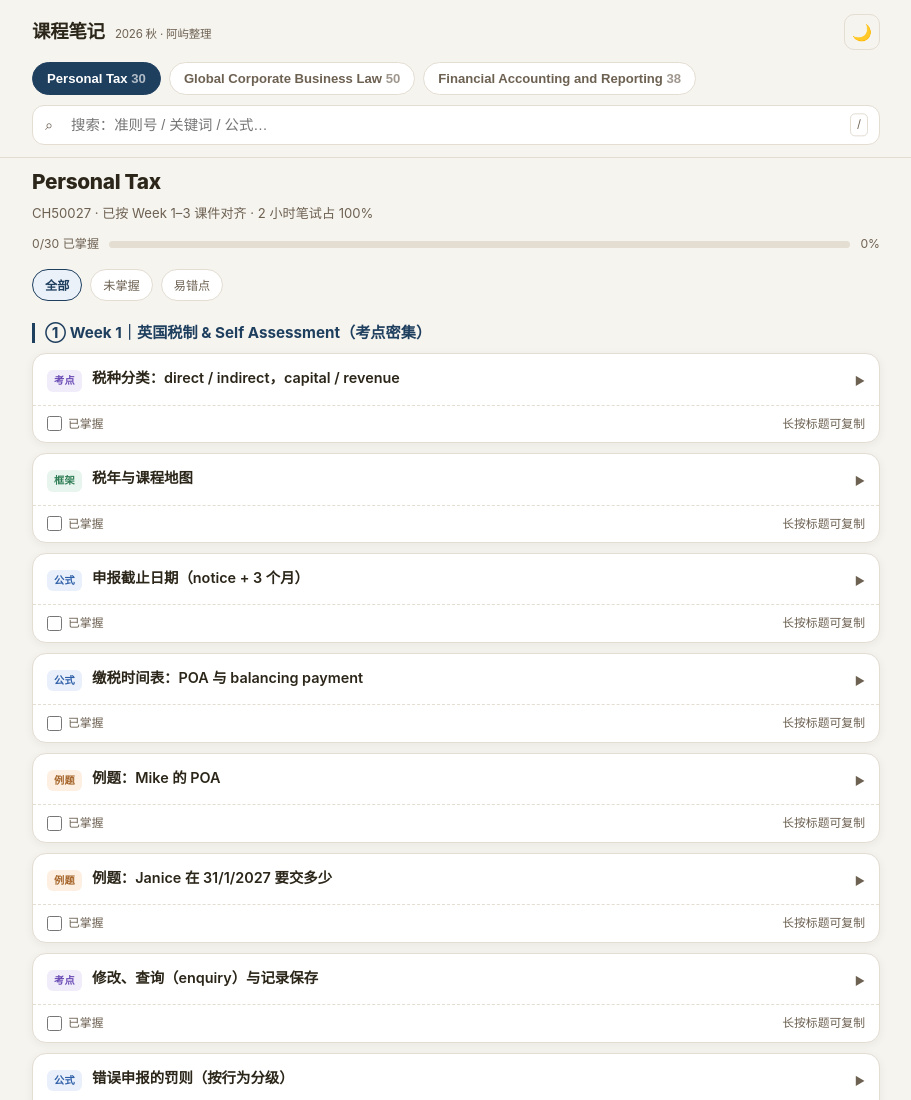
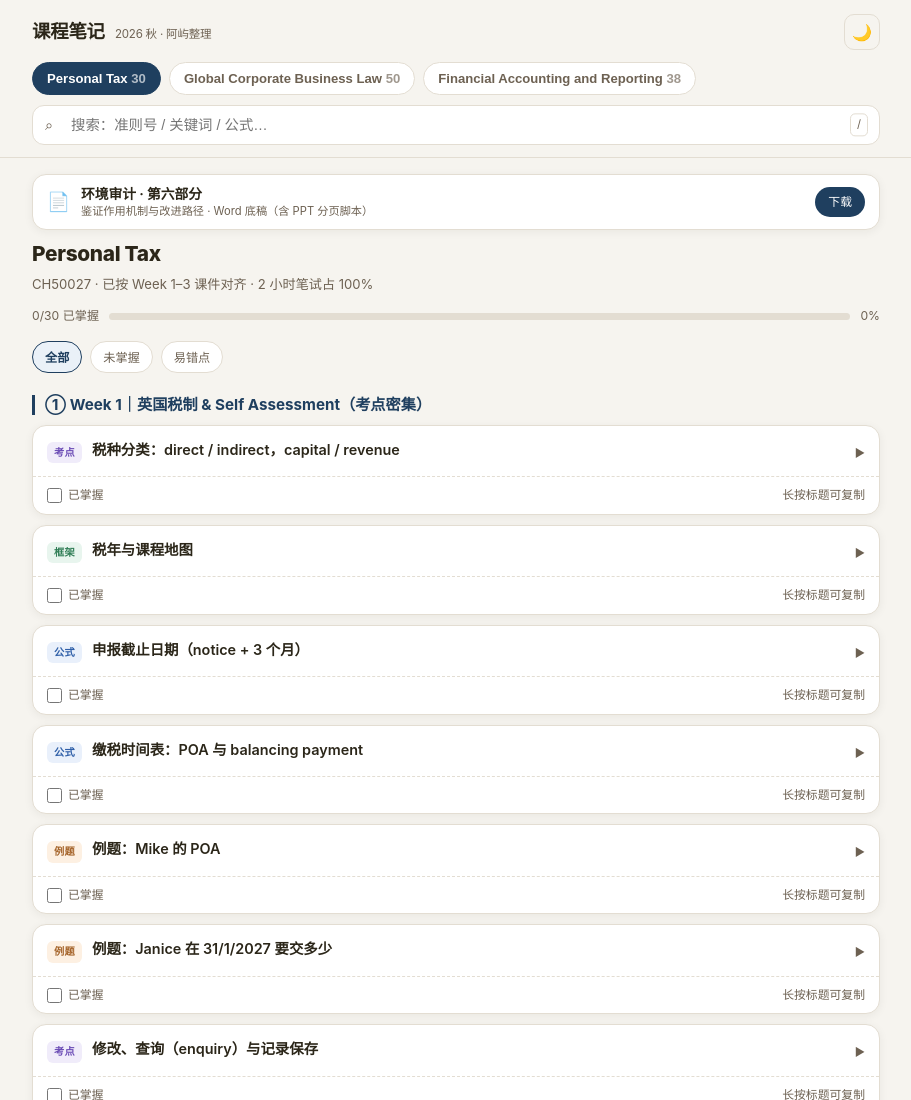
Before and after one commit to JIANG-0411-YAN/psychic-memory, a plain HTML site: page notes.html in a window 1280 px wide. Shown: the top 1100 px of the page, without its empty margins (184-1095 px from the left). Drawn offline with Linux system fonts and the light colour scheme.

Commit message:
新增：第6部分 鉴证作用机制与改进路径 Word 底稿 + 笔记页下载入口

```diff
--- a/notes.html
+++ b/notes.html
@@ -124,6 +124,13 @@
   .empty{text-align:center;color:var(--sub);padding:50px 0;font-size:.86rem}
   footer{text-align:center;color:var(--sub);font-size:.72rem;padding:0 0 40px}
   .hidden{display:none!important}
+  .docbar{display:flex;align-items:center;gap:11px;background:var(--card);border:1px solid var(--line);border-radius:14px;padding:10px 14px;margin:16px 0 6px;text-decoration:none;color:var(--text);box-shadow:var(--shadow);transition:.2s}
+  .docbar:hover{border-color:var(--accent);transform:translateY(-1px)}
+  .docbar .ico{font-size:1.15rem}
+  .docbar .txt{display:flex;flex-direction:column;line-height:1.35;flex:1;min-width:0}
+  .docbar .txt b{font-size:.86rem}
+  .docbar .txt small{color:var(--sub);font-size:.7rem;white-space:nowrap;overflow:hidden;text-overflow:ellipsis}
+  .docbar .dl{font-size:.74rem;color:#fff;background:var(--accent);padding:5px 13px;border-radius:999px;flex:none}
   @media print{
     header,.filters,.card-foot,.icon-btn{display:none}
     .card .body{display:block}
@@ -148,6 +155,11 @@
 </header>
 
 <main class="container">
+  <a class="docbar" href="part6-assurance-mechanism.docx" download="第6部分_鉴证作用机制与改进路径.docx">
+    <span class="ico">📄</span>
+    <span class="txt"><b>环境审计 · 第六部分</b><small>鉴证作用机制与改进路径 · Word 底稿（含 PPT 分页脚本）</small></span>
+    <span class="dl">下载</span>
+  </a>
   <div id="courseHead"></div>
   <div class="filters" id="filters">
     <button class="chip on" data-f="all">全部</button>
```
Also changed, not shown: 1 other file.
